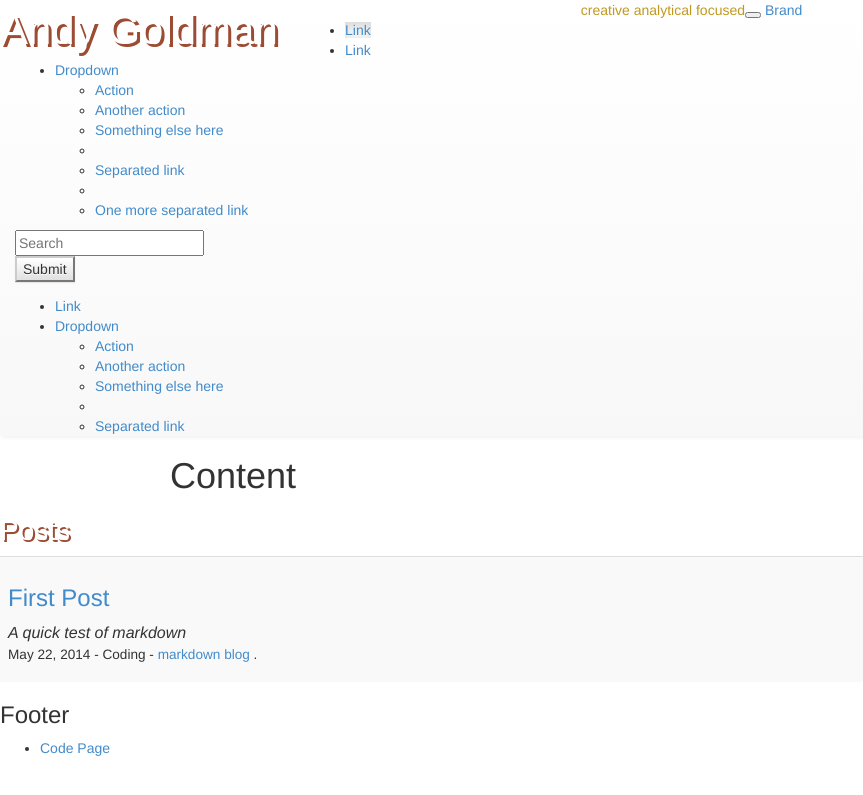
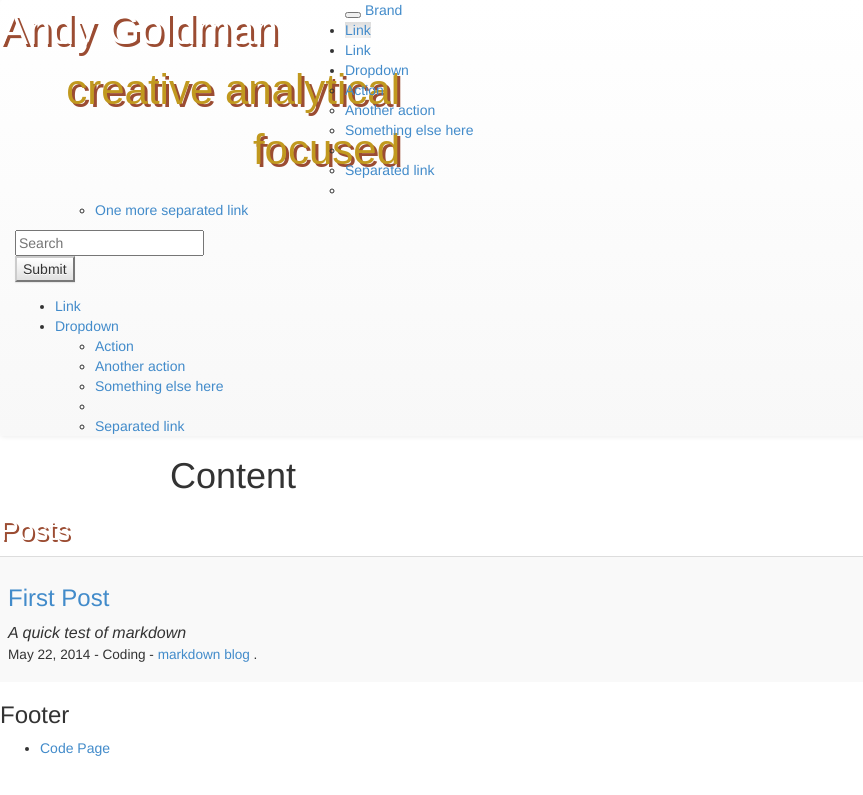
Before and after one commit to AndyGoldman/AndyGoldman2.github.io, a Jekyll site: the page built from index.html, in a window 1280 px wide. Shown: the top 795 px of the page, without its empty margins (0-863 px from the left). Built offline with Jekyll 4.4.1, drawn with Linux system fonts in a browser that asks for light colours; nearby versions of some CDN libraries.

Commit message:
removed div and created master <p> in header

```diff
--- a/_includes/header.html
+++ b/_includes/header.html
@@ -1,8 +1,7 @@
 <header class="group">
 	<div class="header-group" >
-		<div>
-			<span class="header1"> Andy Goldman </span>
-			<span class="header2"> creative analytical focused </span>
-		</div>
+			<p class="header1"> Andy Goldman
+				<span class="header2"> creative analytical focused </span>
+			</p>
 	</div>
 </header>
```
